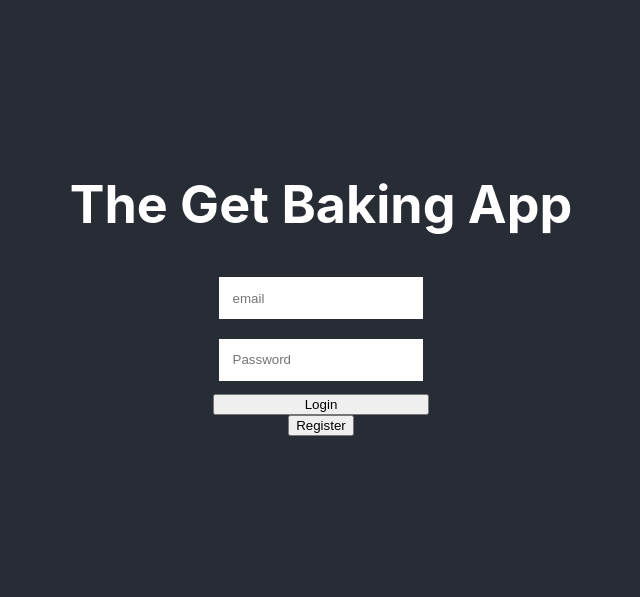
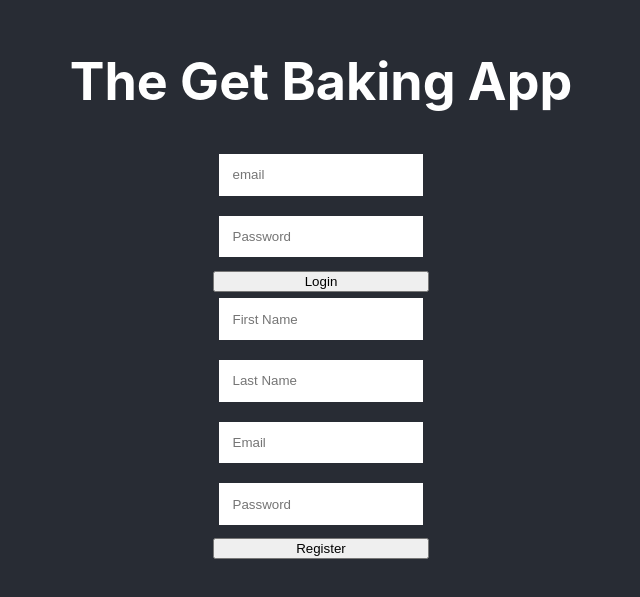
Before and after one commit to benjaminbwright/get-baking, a React (Create React App) app in the folder client/: page / in a window 1280 px wide. Shown: the part 113-710 px from the top of the page, without its empty margins (319-959 px from the left). Built offline with nearby package versions, Linux system fonts and the light colour scheme.

Commit message:
Added registration form jsx

```diff
--- a/client/src/App.css
+++ b/client/src/App.css
@@ -21,12 +21,14 @@
     color: #09d3ac;
 }
 
-#login-form {
+#login-form,
+#registration-form {
     display: flex;
     flex-direction: column;
 }
 
-#login-form input {
+#login-form input,
+#registration-form input {
     padding: 1em;
     margin: .5em .5em 1em;
     border: none;
--- a/client/src/components/AuthenticatedApp.js
+++ b/client/src/components/AuthenticatedApp.js
@@ -1,5 +1,5 @@
 import React, { Component } from 'react'
-import {BrowserRouter as Router, Rout} from 'react-router-dom'
+// import {BrowserRouter as Router, Rout} from 'react-router-dom'
 import axios from 'axios'
 import token from '../utils/token'
 
--- a/client/src/components/UnauthenticatedApp.js
+++ b/client/src/components/UnauthenticatedApp.js
@@ -1,6 +1,37 @@
 import React, {Component} from 'react'
 import {BrowserRouter as Router, Route} from 'react-router-dom'
 import LoginForm from './LoginForm'
+
+// Registration form
+const RegistrationForm = props => {
+  return (
+    <div id="registration-form-container">
+      <form id="registration-form">
+        <input
+          type="text"
+          name="firstName"
+          placeholder="First Name"
+        />
+        <input
+          type="text"
+          name="lastName"
+          placeholder="Last Name"
+        />
+        <input
+          type="email"
+          name="email"
+          placeholder="Email"
+        />
+        <input
+          type="password"
+          name="password"
+          placeholder="Password"
+        />
+        <button onClick={props.register}>Register</button>
+      </form>
+    </div>
+  );
+}
 
 // Unauthenticated app
 class UnauthenticatedApp extends Component {
@@ -26,6 +57,11 @@ class UnauthenticatedApp extends Component {
     this.props.login({ email, password });
   }
 
+  handleRegistrationSubmit = event => {
+    event.preventDefault();
+    console.log(`You've registered!!!`);
+  }
+
 
   render(){
     return (
@@ -35,10 +71,10 @@ class UnauthenticatedApp extends Component {
           <Router>
             <Route
               path="/"
-              render={(props) => <LoginForm email={this.state.email} password={this.state.password} login={this.handleLoginSubmit} handleInputChange={this.handleInputChange} />}
+              render={props => <LoginForm email={this.state.email} password={this.state.password} login={this.handleLoginSubmit} handleInputChange={this.handleInputChange} />}
             />
           </Router>
-          <button>Register</button>
+          <RegistrationForm register={this.handleRegistrationSubmit} />
         </header>
       </div>
     );
```
